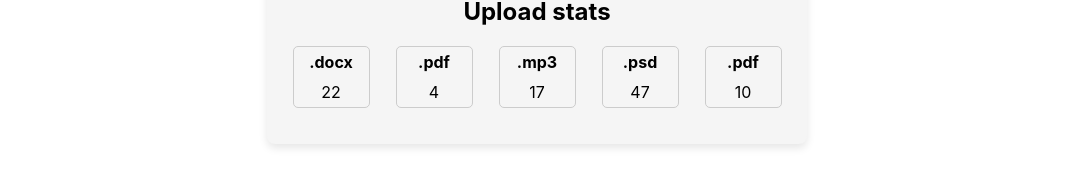
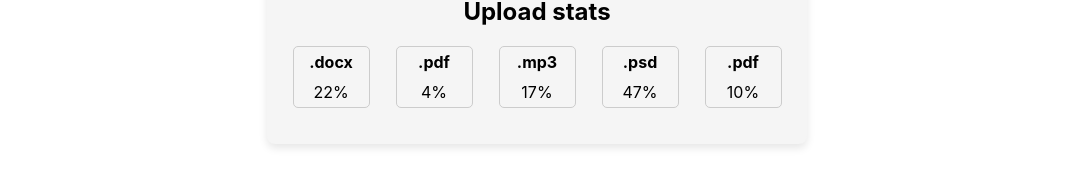
Before and after one commit to SergiiMytrofanov/goit-react-hw-01-components, a React (Create React App) app: page / in a window 1280 px wide. Shown: the part 519-691 px from the top of the page, without its empty margins (103-1176 px from the left). Built offline with nearby package versions, Linux system fonts and the light colour scheme.

Commit message:
Update Statistics.jsx

```diff
--- a/src/components/Statistics/Statistics.jsx
+++ b/src/components/Statistics/Statistics.jsx
@@ -13,7 +13,7 @@ statData,
         {statData.map(({id, label, percentage}) =>(
         <li key={id} className={styles.item}>
           <span className={styles.label}>{label}</span>
-          <span className={styles.percentage}>{percentage}</span>
+          <span className={styles.percentage}>{percentage}%</span>
         </li>
         ))}
       </ul>
```
